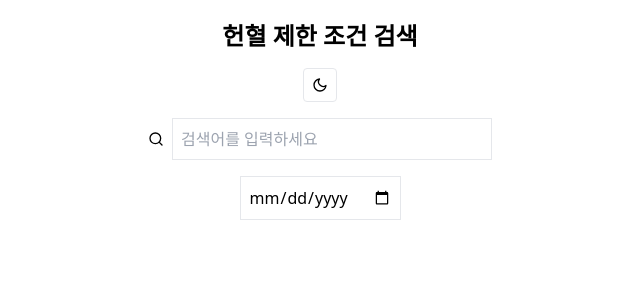
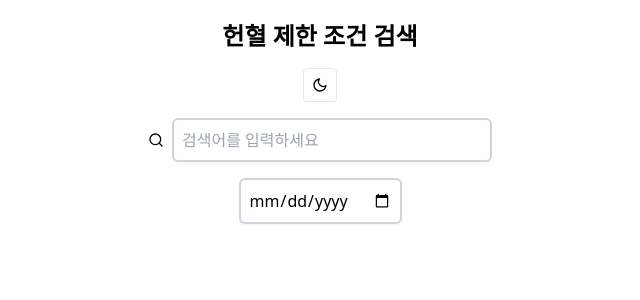
Before and after one commit to leebeyondgo/blood-donation-criteria, a React (Create React App) app: page / in a window 1280 px wide. Shown: the top 300 px of the page, without its empty margins (320-960 px from the left). Built offline with nearby package versions, Linux system fonts and the light colour scheme.

Commit message:
Update input styles with reusable class

```diff
--- a/src/App.js
+++ b/src/App.js
@@ -87,7 +87,7 @@
         <div className="flex justify-center items-center gap-2">
           <FiSearch />
           <input
-            className="search-input border p-2 w-80 max-w-full"
+            className="search-input input-style w-80 max-w-full"
             type="text"
             placeholder="검색어를 입력하세요"
             value={query}
@@ -96,7 +96,7 @@
         </div>
 
         <input
-          className="date-input border p-2"
+          className="date-input input-style"
           type="date"
           aria-label="이벤트 날짜"
           value={eventDate}
--- a/src/index.css
+++ b/src/index.css
@@ -11,3 +11,8 @@
   background-color: #1f2937; /* gray-800 */
   color: white;
 }
+
+/* 재사용 가능한 인풋 스타일 */
+.input-style {
+  @apply border-2 border-gray-300 dark:border-gray-600 rounded-md p-2 shadow-sm focus:outline-none focus:ring-2 focus:ring-blue-500;
+}
```
